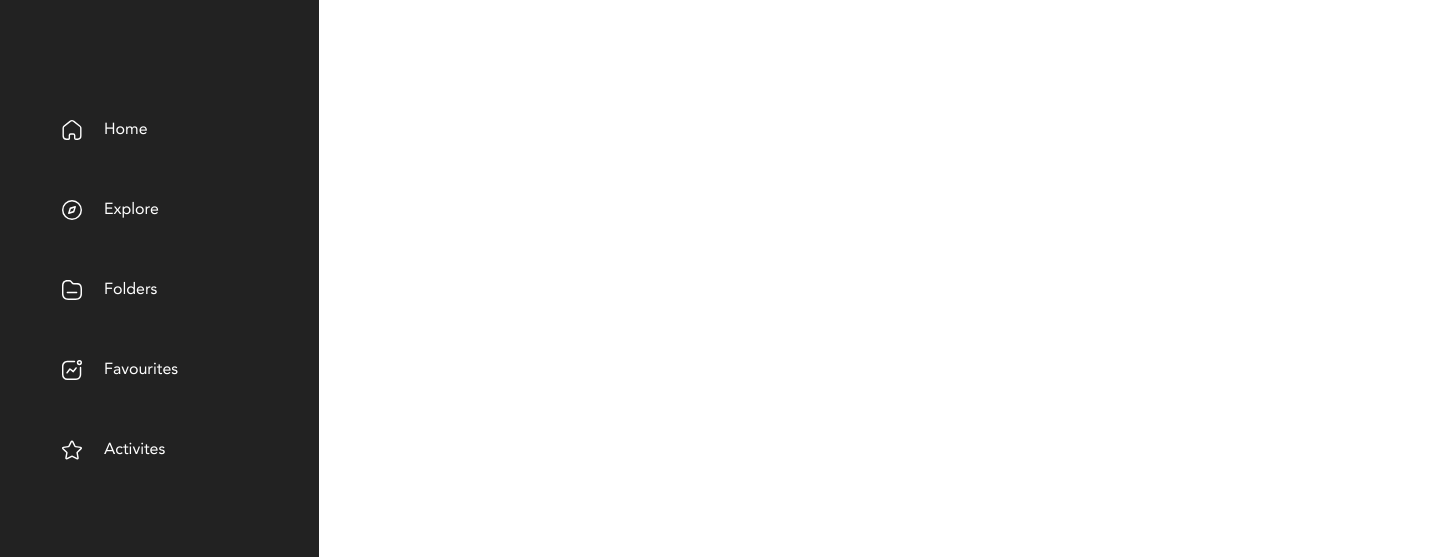
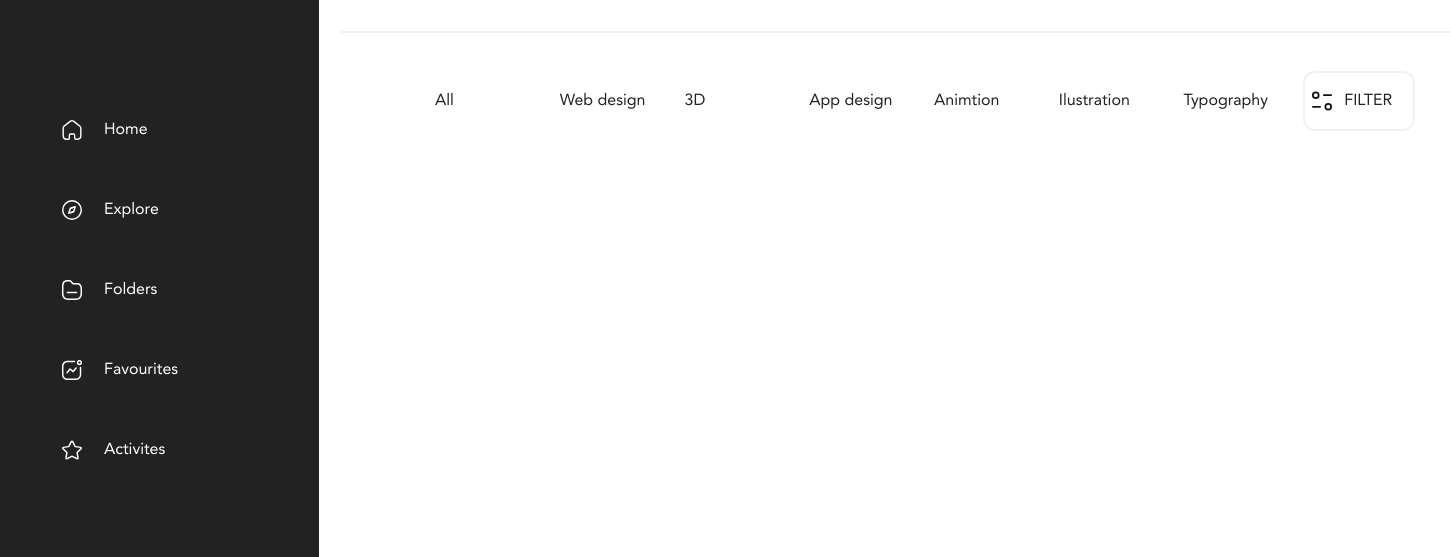
Before and after one commit to giotoda/Midterm_work, a plain HTML site: page index.html in a window 1280 px wide. Shown: the part 89-646 px from the top of the page, 1450 px wide, since content can reach past the window. Drawn offline with Linux system fonts and the light colour scheme; files whose address does not match are found by name.

Commit message:
add main content elements

```diff
--- a/index.html
+++ b/index.html
@@ -82,7 +82,8 @@
         <b>Load more (15)</b>
     </section>
   </div>
-  <section class="top_section">
+  <header>
+    <nav>
         <div class="box">
             <p>Search inspiration</p>
              <img src="images/Component 9 – 2.svg" alt="icon">
@@ -96,6 +97,44 @@
             <img src="images/Group 33.png" alt="image">
             <a href="#"><b>UPLOAD</b></a>
         </div>
-  </section>
+    </nav>
+  </header>
+  <div class="line"></div>
+    <div class="container">
+        <nav>
+            <ul>
+                <li>
+                    <a href="#">All</a>
+                </li>
+                <li>
+                    <a href="#">Web design</a>
+                </li>
+                <li>
+                    <a href="#">3D</a>
+                </li>
+                <li>
+                    <a href="#">App design</a>
+                </li>
+                <li>
+                    <a href="#">Animtion</a>
+                </li>
+                <li>
+                    <a href="#">Ilustration</a>
+                </li>
+                <li>
+                    <a href="#">Typography</a>
+                </li>
+                <li class="mini_box">
+                    <a href="#">
+                        <img src="images/Group 18.svg" alt="icon">
+                        FILTER
+                    </a>
+                </li>
+            </ul>
+
+        </nav>
+
+    </div>
+
 </body>
 </html>
--- a/style.css
+++ b/style.css
@@ -76,6 +76,7 @@
     box-sizing: border-box;
     padding-left: 15px;
     padding-right: 15px;
+
 }
 .box p{
     font-family: 'Avenir LT Std';
@@ -107,4 +108,73 @@
     color: white;
     font-family: 'Avenir LT Std';
     font-size: 14px;
+
 }
+.line{
+    display: flex;
+    background-color: #F2F2F2;
+    width: 1080px;
+    height: 1.5px;
+    position: absolute;
+    top: 120px;
+    left: 340px;
+    padding-left: 15px;
+    padding-right: 15px;
+}
+.container{
+    position: absolute;
+    max-width: 1000px;
+    margin: 40px auto;
+    align-items: center;
+    flex-wrap: wrap;
+    top: 120px;
+    left: 430px;
+}
+.container ul{
+    display: flex;
+    font-family: 'Avenir LT Std';
+    font-size: 16px;
+}
+.container li{
+    margin-right: 15px;
+    display: flex;
+    align-items: center;
+    height: 60px;
+    width: 200px;
+    border-radius: 12px;
+    box-sizing: border-box;
+    padding-right: 10px;
+    transition: 0.2s;
+    padding-left: 5px;
+
+}
+.container li:hover{
+    background-color: #F2F2F2;
+
+}
+.mini_box{
+    border: solid 2px #F2F2F2;
+    text-align: center;
+    width: 80px;
+    padding: 20px;
+    border-radius: 12px;
+    color: white;
+    font-family: 'Avenir LT Std';
+    font-size: 14px;
+
+}
+.container a{
+    color: #222222;
+
+}
+.mini_box a{
+    display: flex;
+    align-items: center;
+    justify-content: space-between;
+    font-size: 16px;
+    font-family: 'Avenir LT Std';
+    color: #222222;
+}
+.mini_box img{
+    padding-right: 10px;
+}
```
Also changed, not shown: images/Ellipse 2.svg (deleted), images/Group 18.svg (added). Lines whose indentation alone changed are shown as unchanged.
